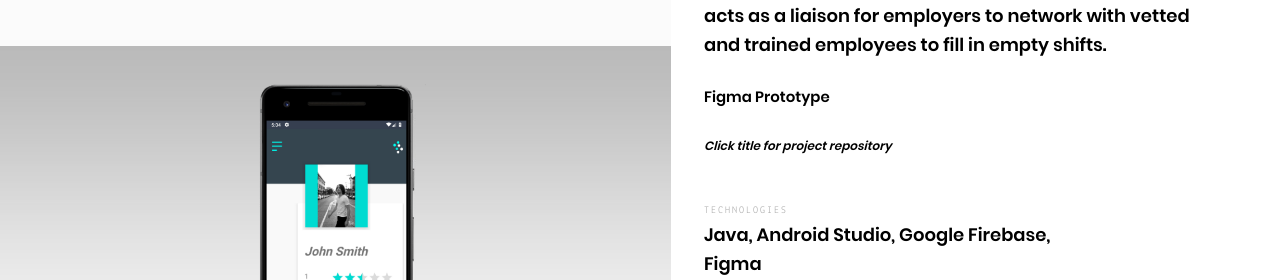
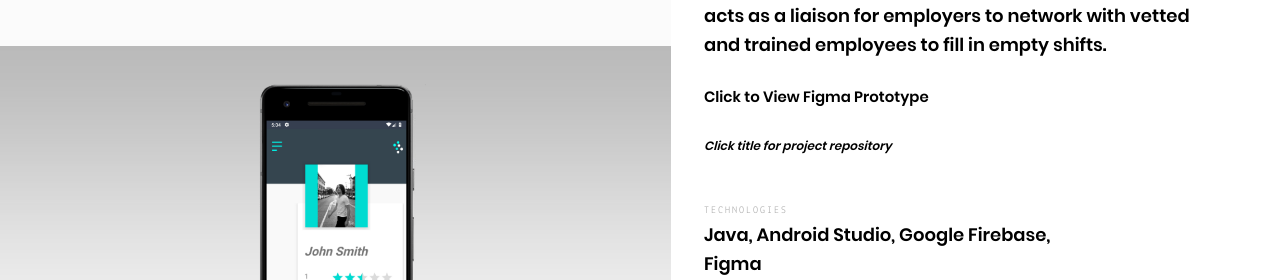
Before and after one commit to ksdhami/ksdhami.github.io, a Jekyll site: the page built from _posts/projects/2017-04-01-spotgrab.md, in a window 1280 px wide. Shown: the part 451-731 px from the top of the page. Built offline with Jekyll 4.4.1, drawn with Linux system fonts in a browser that asks for light colours.

Commit message:
Figma Link

```diff
--- a/_posts/projects/2017-04-01-spotgrab.md
+++ b/_posts/projects/2017-04-01-spotgrab.md
@@ -35,5 +35,5 @@ images:
 <p>Connecting employers with the right people and skills when needed the most. <br> <br> Absenteeism can cost the Canadian economy approximately $16.6 billion a year with 98% of employers handling consistent absenteeism in their day to day operations. Likewise, there are many employees looking for extra work/cash, whether it’s because of changing schedules or limited employment opportunities. SpotGrab looks to create an on-demand service that acts as a liaison for employers to network with vetted and trained employees to fill in empty shifts.
 <br>
 </p>
-##### [Figma Prototype](https://www.figma.com/proto/JE29KTLtlJ0wsm8jpKkherGY/SpotGrab?node-id=0%3A1&viewport=-5612%2C-677%2C0.349644&scaling=scale-down)
+##### [Click to View Figma Prototype](https://www.figma.com/proto/JE29KTLtlJ0wsm8jpKkherGY/SpotGrab?node-id=0%3A1&viewport=-5612%2C-677%2C0.349644&scaling=scale-down)
 ###### *Click title for project repository*
```
